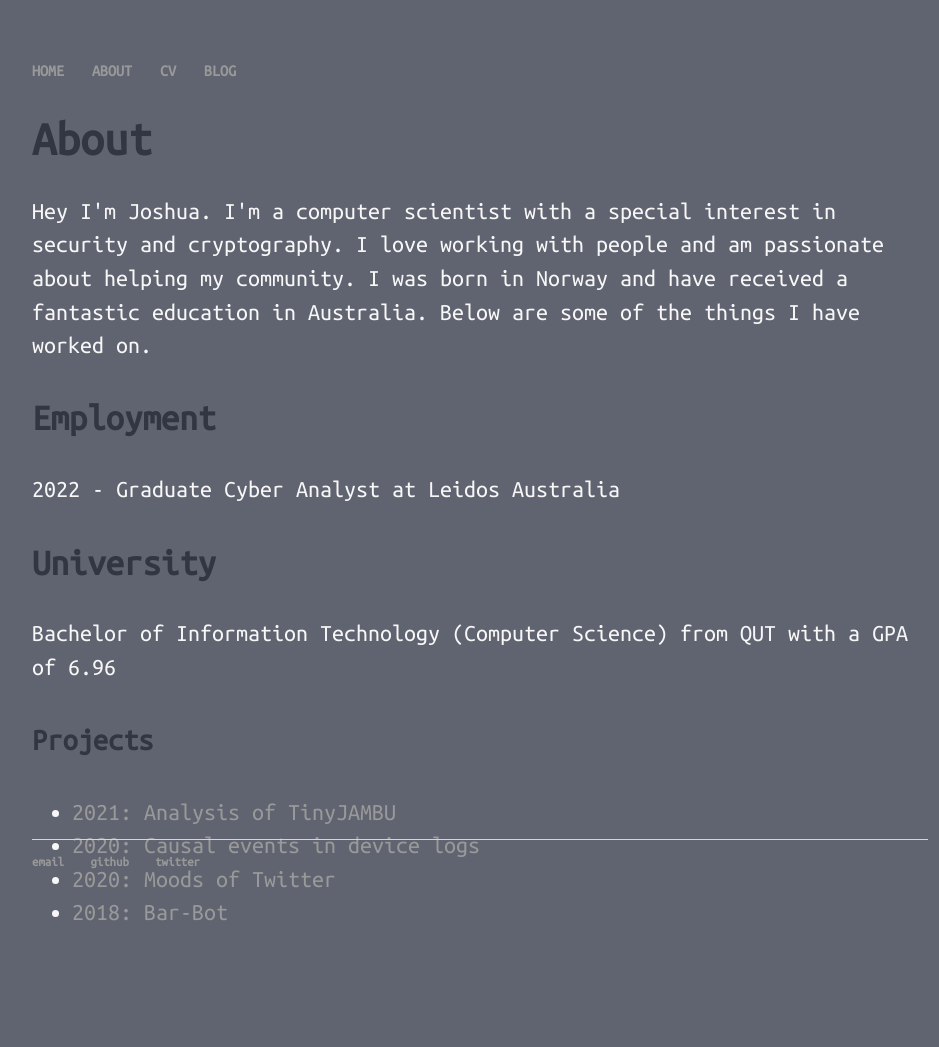
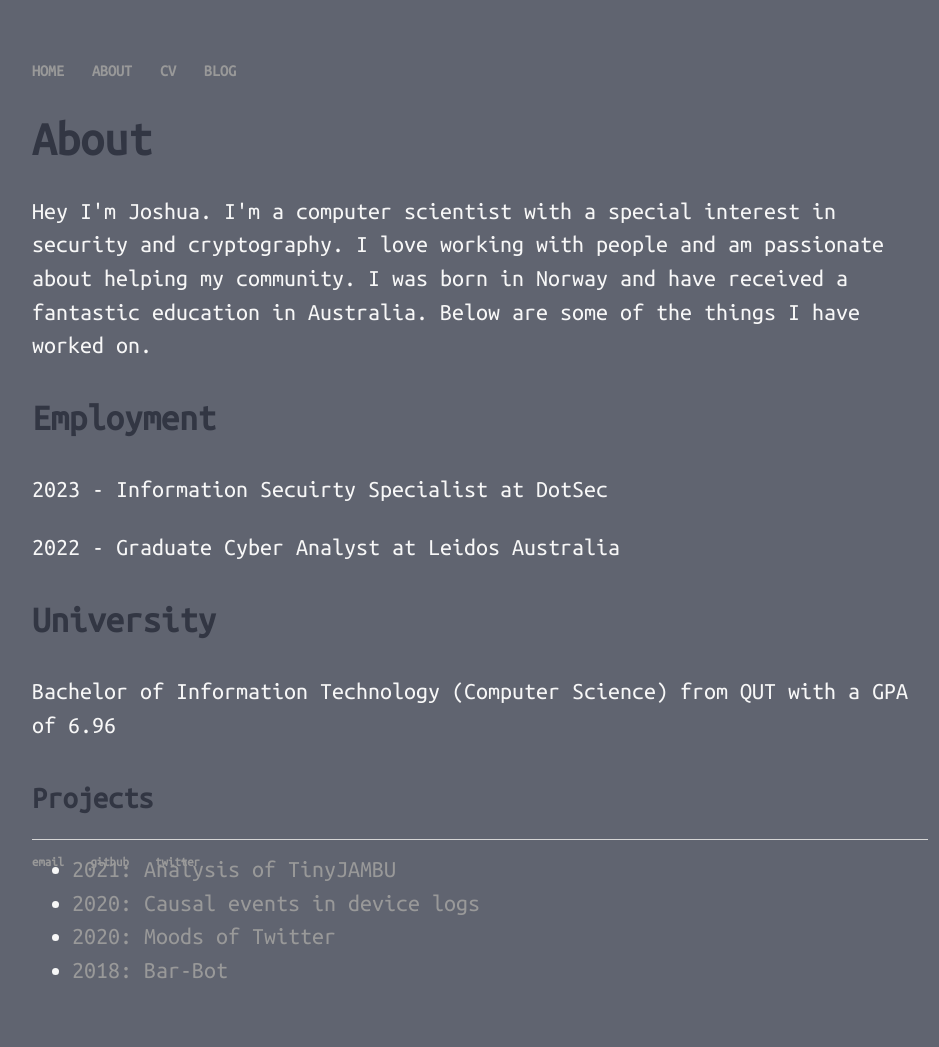
Before and after one commit to HagemannJ/HagemannJ.github.io, a Jekyll site: the page built from about/index.html, in a window 1280 px wide. Shown: the whole page, without its empty margins (160-1099 px from the left). Built offline with Jekyll 4.4.1, drawn with Linux system fonts in a browser that asks for light colours; before the commit the page ends 990 px from its top, so only the background shows below that.

Commit message:
Update index.html

```diff
--- a/about/index.html
+++ b/about/index.html
@@ -8,6 +8,7 @@ title: About Joshua Hagemann
 			<p>Hey I'm Joshua. I'm a computer scientist with a special interest in security and cryptography. I love working with people and am passionate about helping my community. I was born in Norway and have received a fantastic education in Australia. Below are some of the things I have worked on.</p>
 
 			<h3>Employment</h3>
+			<p>2023 - Information Secuirty Specialist at DotSec</p>
 			<p>2022 - Graduate Cyber Analyst at Leidos Australia</p>
 
 			<h3>University</h3>
```
